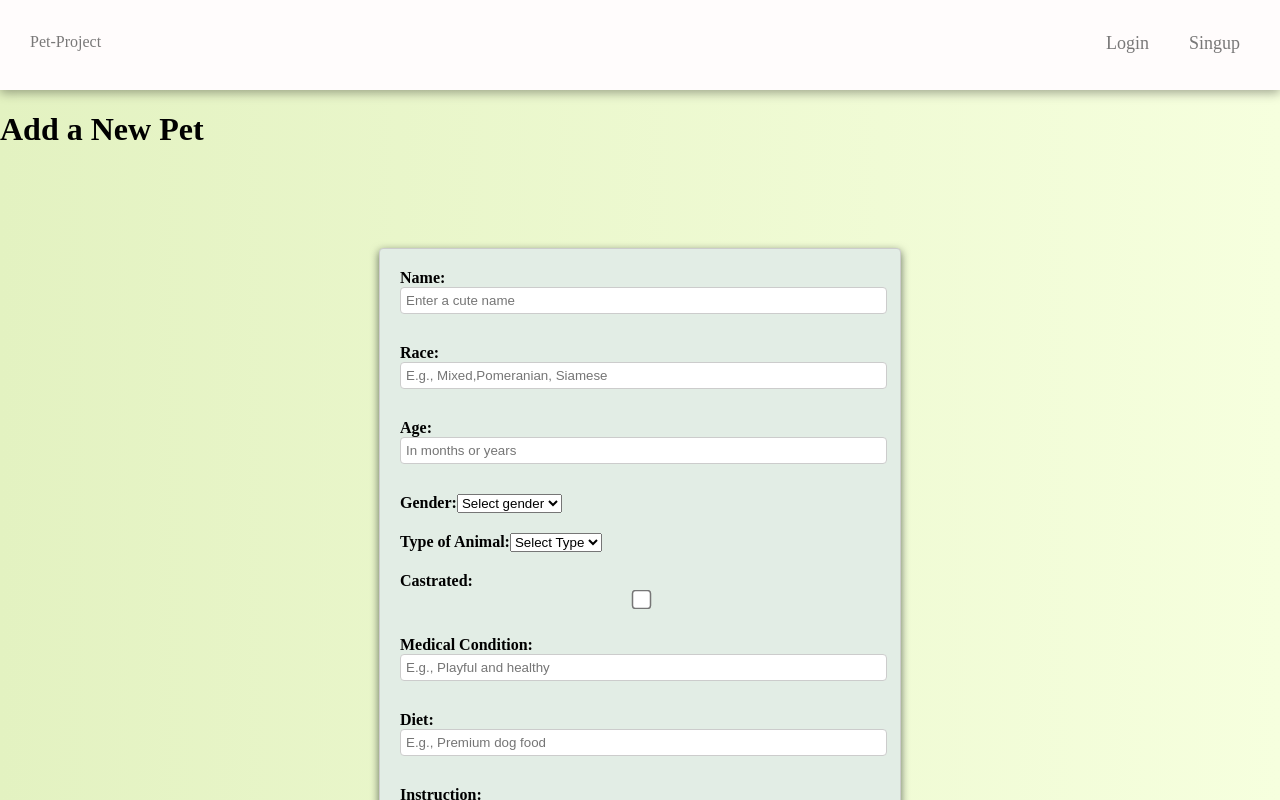
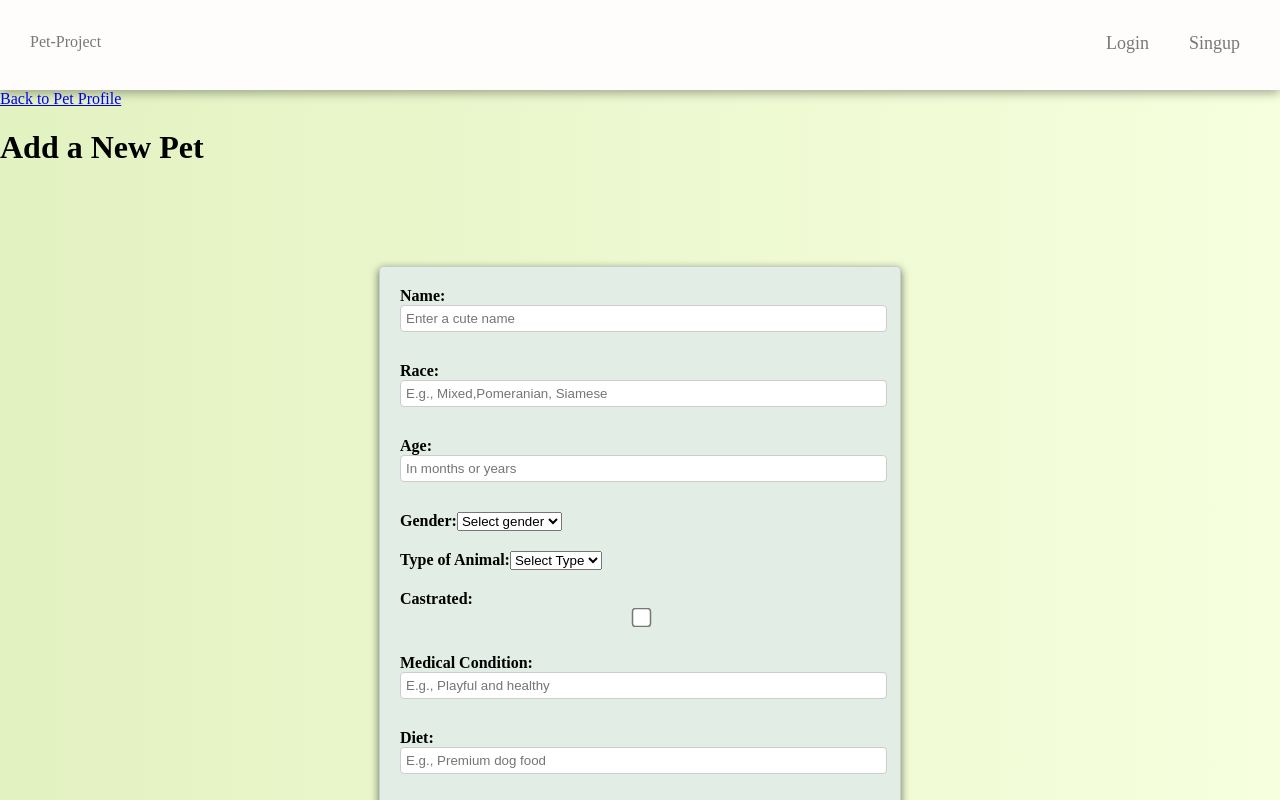
Before and after one commit to natko22/pet-project-frontend, a React (Create React App) app: page /add-pet in a window 1280 px wide. Shown: the top 800 px of the page. Built offline with nearby package versions, Linux system fonts and the light colour scheme.

Commit message:
move edit profile to pages

```diff
--- a/src/App.js
+++ b/src/App.js
@@ -7,7 +7,7 @@ import ProfilePage from "./pages/ProfilePage";
 import HomePage from "./pages/HomePage";
 import Navbar from "./components/Navbar";
 import Footer from "./components/Footer";
-import EditProfile from "./components/EditProfile";
+import EditProfile from "./pages/EditProfile";
 import PetProfilePage from "./pages/PetProfilePage";
 import AddPet from "./pages/AddNewPetPage";
 
--- a/src/pages/AddNewPetPage.jsx
+++ b/src/pages/AddNewPetPage.jsx
@@ -1,6 +1,7 @@
 import React, { useState } from "react";
 import axios from "axios";
 import { useNavigate, useParams } from "react-router-dom";
+import { Link } from "react-router-dom";
 
 function AddPet() {
   const [name, setName] = useState("");
@@ -16,7 +17,7 @@ function AddPet() {
   const [error, setError] = useState(null);
   const [success, setSuccess] = useState(false);
 
-  const { userId } = useParams();
+  const { petId } = useParams();
   const navigate = useNavigate();
 
   const handleSubmit = async (e) => {
@@ -45,7 +46,7 @@ function AddPet() {
         newPet
       );
       console.log(response.data);
-      navigate(`/profile/${userId}`);
+      // navigate(`/profile/${petId}`);
     } catch (error) {
       console.error(error);
     }
@@ -53,6 +54,8 @@ function AddPet() {
 
   return (
     <div>
+      <Link to={`/petProfile/${petId}`}>Back to Pet Profile</Link>
+
       <h1>Add a New Pet</h1>
       <form onSubmit={handleSubmit} className="add-new-pet">
         <label>
```
Also changed, not shown: src/pages/EditProfile.jsx (renamed from src/components/EditProfile.jsx).
